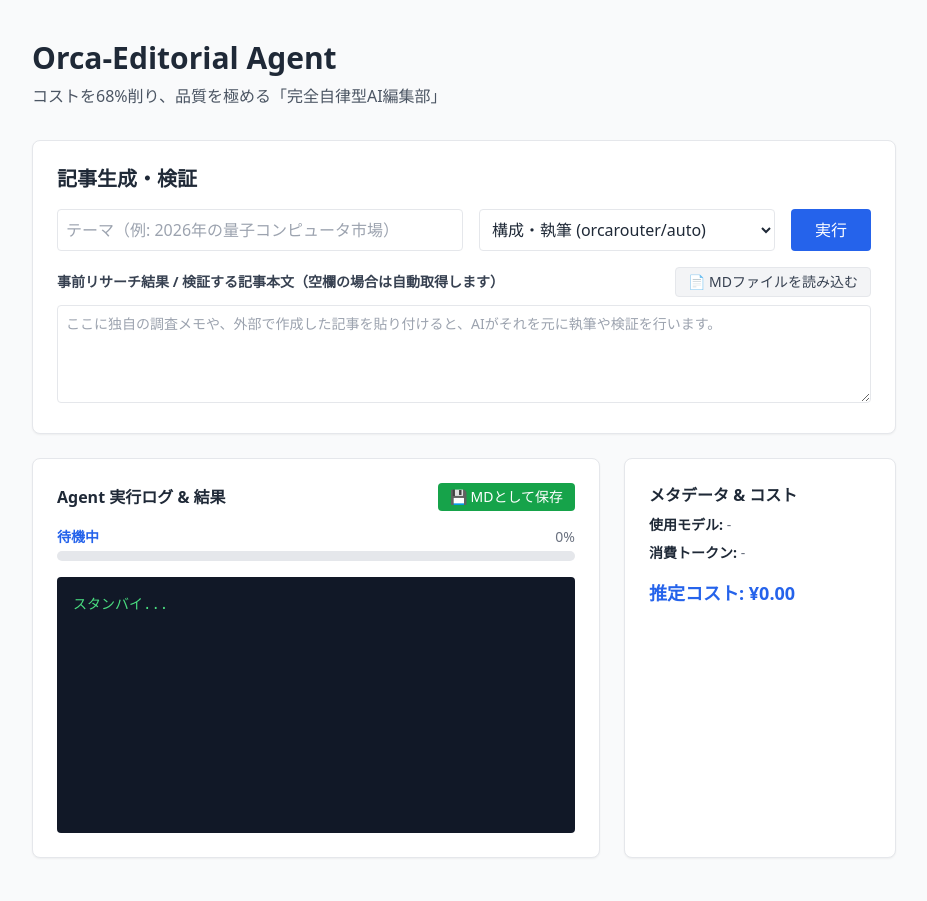
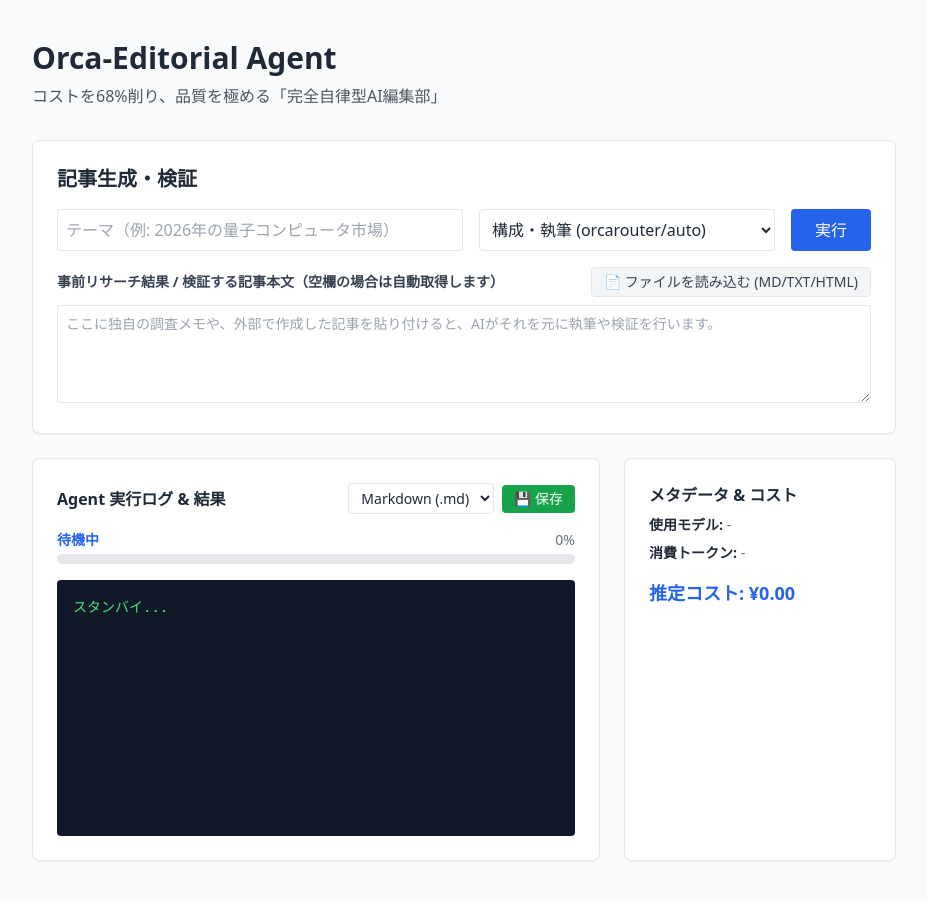
Before and after one commit to npulsar-droid/orca-editorial-agent, a FastAPI app: page / in a window 1280 px wide. Shown: the whole page, without its empty margins (176-1103 px from the left). Before the commit the page ends 858 px from the top, so only its background shows below. Run offline with FastAPI, Linux system fonts and the light colour scheme; some libraries are stand-ins or nearby versions.

Commit message:
feat: Support MD, TXT, HTML upload and download formats with markdown rendering

```diff
--- a/app/templates/index.html
+++ b/app/templates/index.html
@@ -5,6 +5,7 @@
     <meta name="viewport" content="width=device-width, initial-scale=1.0">
     <title>Orca-Editorial Agent</title>
     <script src="https://cdn.tailwindcss.com"></script>
+    <script src="https://cdn.jsdelivr.net/npm/marked/marked.min.js"></script>
 </head>
 <body class="bg-gray-50 text-gray-800">
     <div class="max-w-4xl mx-auto py-10 px-4">
@@ -27,8 +28,8 @@
                 <div class="flex justify-between items-center mb-2">
                     <label class="text-sm font-semibold text-gray-700">事前リサーチ結果 / 検証する記事本文（空欄の場合は自動取得します）</label>
                     <label class="cursor-pointer bg-gray-100 text-gray-700 px-3 py-1 rounded text-sm hover:bg-gray-200 border">
-                        📄 MDファイルを読み込む
-                        <input type="file" id="file-upload" accept=".md,.txt" class="hidden" onchange="handleFileUpload(event)">
+                        📄 ファイルを読み込む (MD/TXT/HTML)
+                        <input type="file" id="file-upload" accept=".md,.txt,.html" class="hidden" onchange="handleFileUpload(event)">
                     </label>
                 </div>
                 <textarea id="custom-context" rows="4" placeholder="ここに独自の調査メモや、外部で作成した記事を貼り付けると、AIがそれを元に執筆や検証を行います。" class="w-full border p-2 rounded text-sm"></textarea>
@@ -39,10 +40,16 @@
             <div class="md:col-span-2 bg-white p-6 rounded-lg shadow-sm border border-gray-200 flex flex-col">
                 <div class="flex justify-between items-center mb-4">
                     <h3 class="font-semibold">Agent 実行ログ & 結果</h3>
-                    <button onclick="downloadMD()" class="bg-green-600 text-white px-3 py-1 rounded text-sm hover:bg-green-700">💾 MDとして保存</button>
+                    <div class="flex items-center gap-2">
+                        <select id="download-format" class="border rounded px-2 py-1 text-sm bg-white">
+                            <option value="md">Markdown (.md)</option>
+                            <option value="txt">テキスト (.txt)</option>
+                            <option value="html">HTML (.html)</option>
+                        </select>
+                        <button onclick="downloadFile()" class="bg-green-600 text-white px-3 py-1 rounded text-sm hover:bg-green-700">💾 保存</button>
+                    </div>
                 </div>
 
-                <!-- プログレスバーとステータス表示 -->
                 <div class="mb-4">
                     <div class="flex justify-between text-sm mb-1">
                         <span id="agent-status" class="font-semibold text-blue-600">待機中</span>
@@ -75,17 +82,16 @@
                 document.getElementById('custom-context').value = e.target.result;
             };
             reader.readAsText(file);
-            // 同じファイルを再度選べるようにリセット
             event.target.value = '';
         }
 
-        function downloadMD() {
+        function downloadFile() {
             const content = document.getElementById('output').textContent;
             if (!content || content.includes('スタンバイ...')) {
                 return alert('保存する結果がありません。');
             }
 
-            // 不要なプレフィックスを取り除く（例：🤖 執筆エージェントが... 等のシステムメッセージ）
+            // 不要なプレフィックスを取り除く
             let cleanContent = content;
             const marker = "---";
             if (content.includes(marker)) {
@@ -94,9 +100,43 @@
 
             const theme = document.getElementById('theme').value || 'article';
             const step = document.getElementById('step').value;
-            const filename = `${theme}_${step}.md`;
+            const format = document.getElementById('download-format').value;
+            const filename = `${theme}_${step}.${format}`;
 
-            const blob = new Blob([cleanContent], { type: 'text/markdown;charset=utf-8;' });
+            let finalContent = cleanContent;
+            let mimeType = 'text/plain;charset=utf-8;';
+
+            if (format === 'md') {
+                mimeType = 'text/markdown;charset=utf-8;';
+            } else if (format === 'html') {
+                mimeType = 'text/html;charset=utf-8;';
+                // MarkdownをHTMLに変換し、スタイル付きのHTMLテンプレートに埋め込む
+                const htmlBody = marked.parse(cleanContent);
+                finalContent = `<!DOCTYPE html>
+<html lang="ja">
+<head>
+<meta charset="UTF-8">
+<meta name="viewport" content="width=device-width, initial-scale=1.0">
+<title>${theme}</title>
+<style>
+  body { font-family: -apple-system, BlinkMacSystemFont, "Segoe UI", Roboto, sans-serif; line-height: 1.6; max-width: 800px; margin: 0 auto; padding: 2rem; color: #333; }
+  h1, h2, h3 { color: #111; margin-top: 2rem; border-bottom: 1px solid #eee; padding-bottom: 0.5rem; }
+  pre, code { background: #f4f4f4; padding: 0.2rem 0.4rem; border-radius: 4px; font-family: monospace; }
+  pre { padding: 1rem; overflow-x: auto; }
+  pre code { background: transparent; padding: 0; }
+  table { border-collapse: collapse; width: 100%; margin-bottom: 1rem; }
+  th, td { border: 1px solid #ddd; padding: 8px; text-align: left; }
+  th { background-color: #f8f9fa; }
+  blockquote { border-left: 4px solid #ddd; margin: 0; padding-left: 1rem; color: #666; }
+</style>
+</head>
+<body>
+${htmlBody}
+</body>
+</html>`;
+            }
+
+            const blob = new Blob([finalContent], { type: mimeType });
             const link = document.createElement("a");
             const url = URL.createObjectURL(blob);
             link.setAttribute("href", url);
@@ -118,7 +158,6 @@
             let articleText = customContext;
 
             if (step === 'fact_check') {
-                // テキストエリアが空なら、出力結果(outputEl)から引き継ぐ
                 if (!articleText.trim()) {
                     let prevOutput = outputEl.textContent;
                     const marker = "---";
@@ -129,7 +168,7 @@
                 }
 
                 if (!articleText || articleText.includes('スタンバイ...')) {
-                    return alert('検証する記事をテキストエリアに入力するか、MDファイルで読み込んでください。（または先に「構成・執筆」を実行してください）');
+                    return alert('検証する記事をテキストエリアに入力するか、ファイルで読み込んでください。（または先に「構成・執筆」を実行してください）');
                 }
             }
 
@@ -159,7 +198,7 @@
 
                     buffer += decoder.decode(value, { stream: true });
                     const lines = buffer.split("\n");
-                    buffer = lines.pop(); // 最後の不完全な行を保持
+                    buffer = lines.pop();
 
                     for (const line of lines) {
                         if (!line.trim()) continue;
@@ -171,7 +210,7 @@
                             progressTextEl.textContent = data.progress + '%';
                         } else if (data.type === 'chunk') {
                             outputEl.textContent += data.content;
-                            outputEl.scrollTop = outputEl.scrollHeight; // 自動スクロール
+                            outputEl.scrollTop = outputEl.scrollHeight;
                         } else if (data.type === 'done') {
                             document.getElementById('model-name').textContent = data.actual_model;
                             document.getElementById('tokens').textContent = data.tokens + ' (概算)';
```
